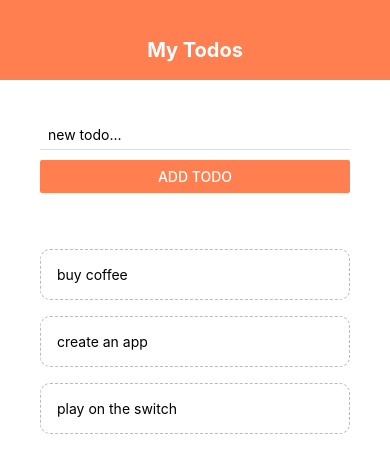
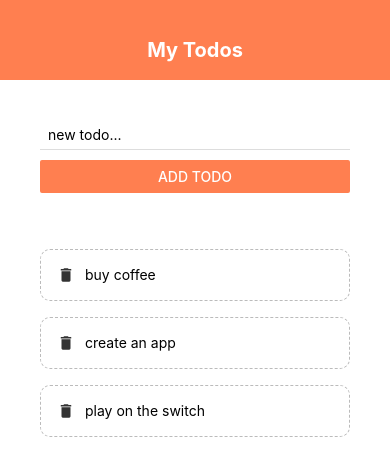
Before and after one commit to YasudaYutaka/React-Native-to-do-list, a React Native app: screen / in a window 390 px wide. Shown: the top 476 px of the page. Built offline with nearby package versions, Linux system fonts and the light colour scheme.

Commit message:
MaterialIcons

```diff
--- a/components/TodoItem.js
+++ b/components/TodoItem.js
@@ -1,11 +1,15 @@
 import React from 'react';
-import { StyleSheet, Text, TouchableOpacity } from 'react-native';
+import { StyleSheet, Text, TouchableOpacity, View } from 'react-native';
+import { MaterialIcons } from '@expo/vector-icons';
 
 export default function TodoItem({item, pressHandler}) {
 
     return(
         <TouchableOpacity onPress={() => pressHandler(item.key)}>
-            <Text style={styles.item}>{item.text}</Text>
+            <View style={styles.item}>
+                <MaterialIcons name="delete" size={18} color="#333" />
+                <Text style={styles.itemText}>{item.text}</Text>
+            </View>
         </TouchableOpacity>
     );
 };
@@ -17,6 +21,10 @@
         borderColor: '#BBB',
         borderWidth: 1,
         borderStyle: 'dashed',
-        borderRadius: 10
+        borderRadius: 10,
+        flexDirection: 'row',
+    },
+    itemText: {
+        marginLeft: 10
     }
 });
```
